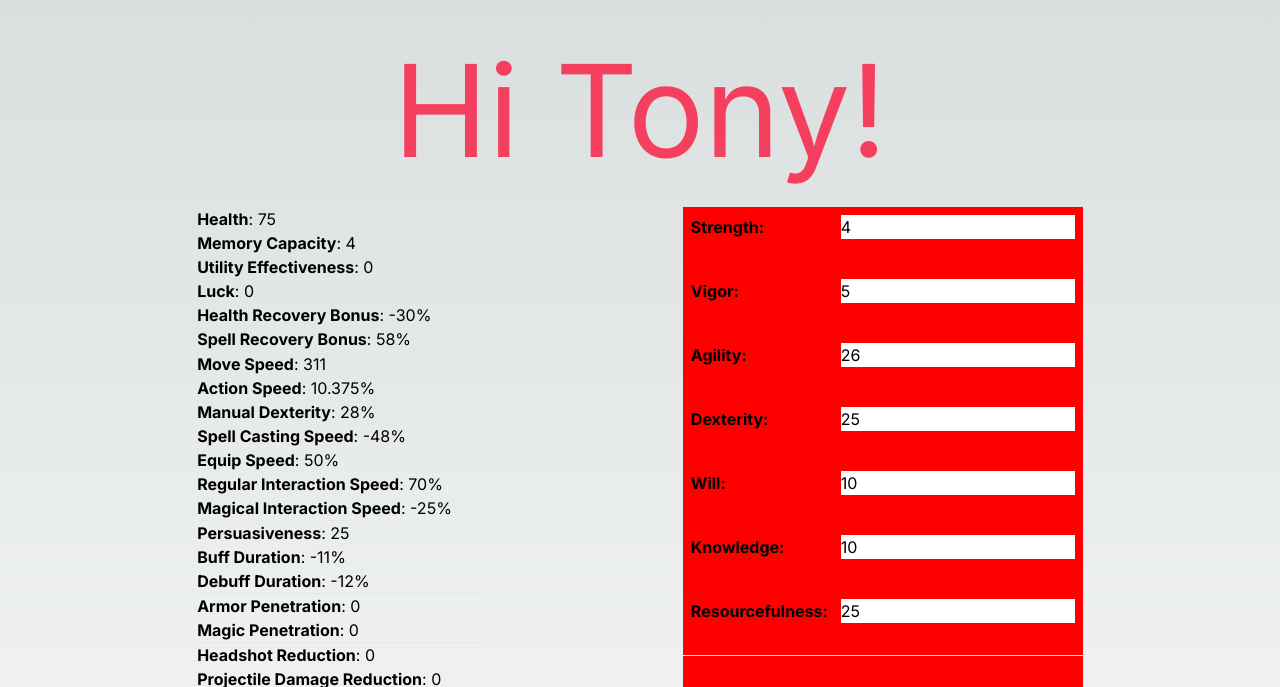
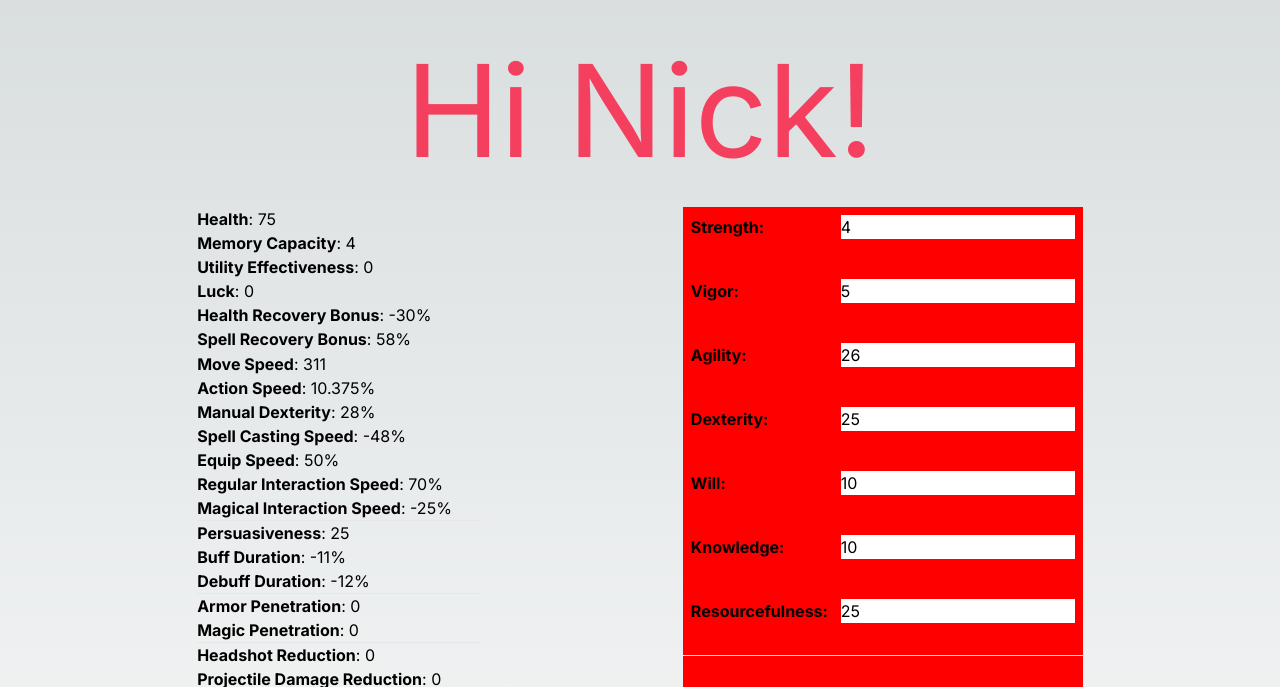
Before and after one commit to codymurphyjones/dark-almanac, a Next.js app: page / in a window 1280 px wide. Shown: the part 113-800 px from the top of the page. Built offline with nearby package versions, Linux system fonts and the light colour scheme.

Commit message:
CJ | Updating header titles

```diff
--- a/src/app/page.tsx
+++ b/src/app/page.tsx
@@ -106,7 +106,7 @@ export default function Home() {
       </div>
 
       <div className="relative flex flex-col place-items-center w-full gap-8">
-        <h1 className="text-rose-500 text-9xl mt-16">Hi Tony!</h1>
+        <h1 className="text-rose-500 text-9xl mt-16">Hi Nick!</h1>
         <div className="flex w-full justify-around">
           <div className="flex flex-col h-dvh">
             <div>
```
